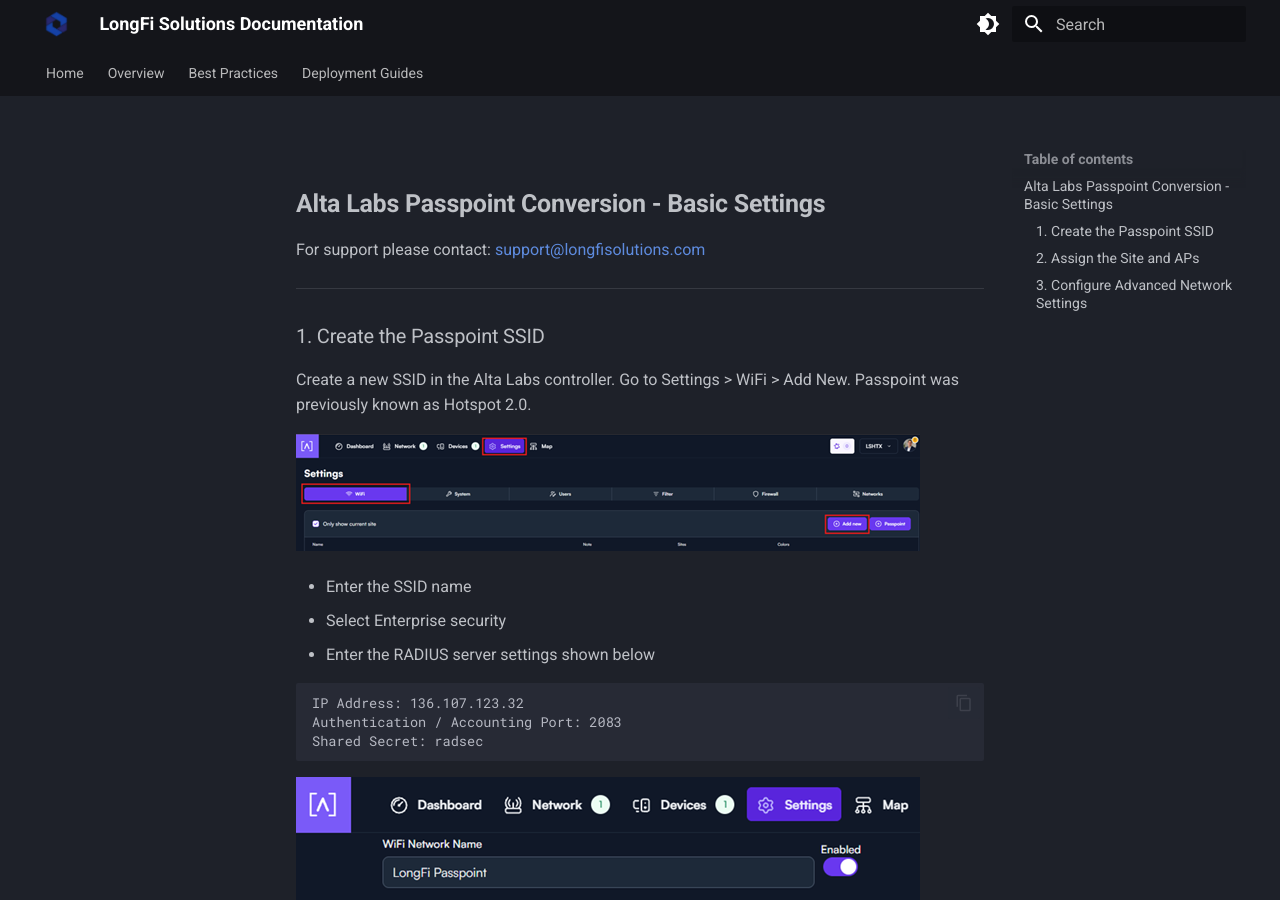
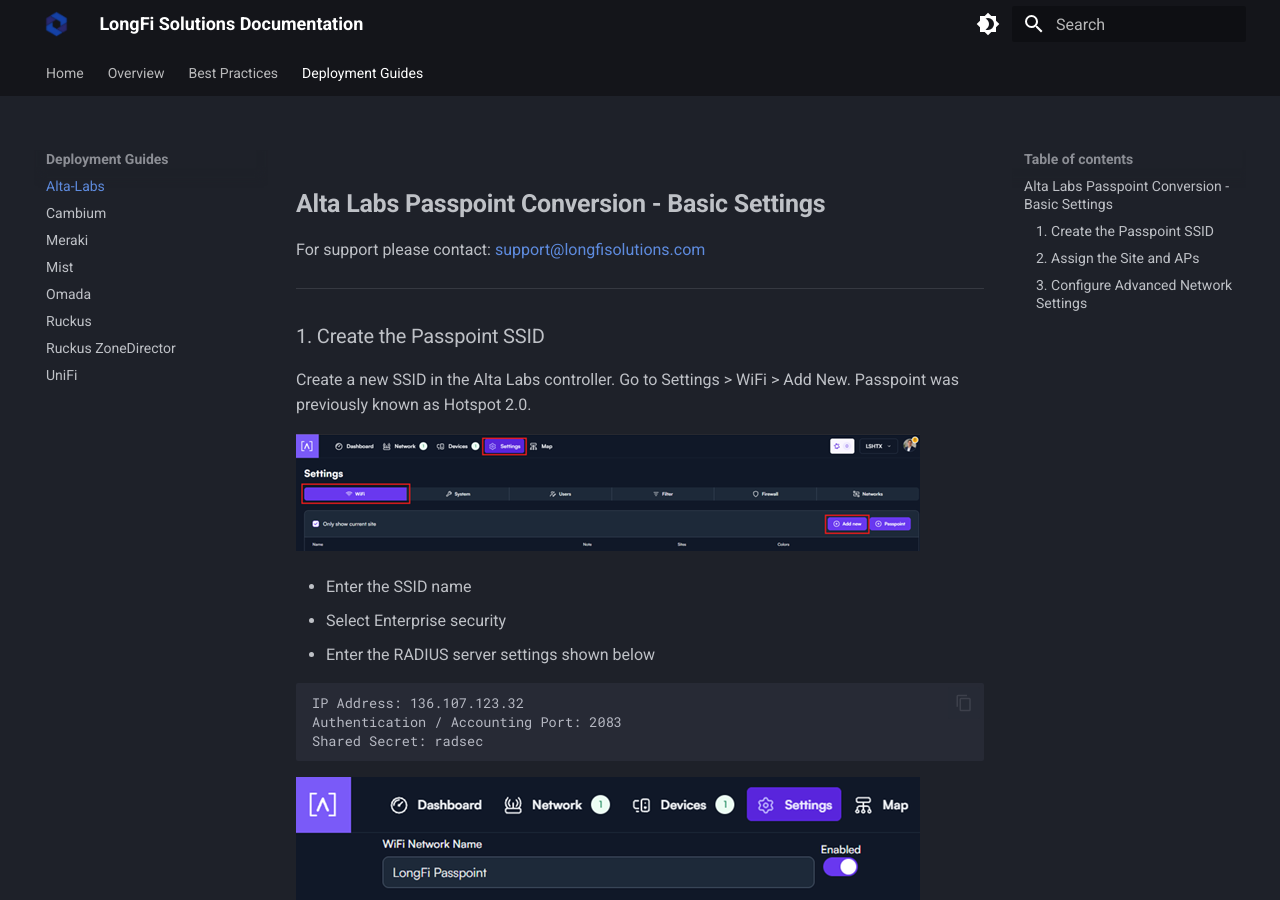
Before and after one commit to LongFi-Solutions/longfi-solutions.github.io, an MkDocs documentation site: the page built from docs/deployment/alta-labs.md, in a window 1280 px wide and 900 px high. Built offline with MkDocs 1.6.1 and Material for MkDocs 9.7.7, drawn with Linux system fonts in a browser that asks for light colours.

Commit message:
Posting Guide for Alta

```diff
--- a/mkdocs.yml
+++ b/mkdocs.yml
@@ -54,10 +54,11 @@ nav:
     - Best Practices & Considerations for Passpoint: best-practices/index.md
   - Deployment Guides:
     # - Introduction: deployment/index.md
-    - UniFi: deployment/unifi.md
-    - Omada: deployment/omada-networks.md
+    - Alta-Labs: deployment/alta-labs.md
+    - Cambium: deployment/cambium.md
     - Meraki: deployment/meraki.md
     - Mist: deployment/mist.md
+    - Omada: deployment/omada-networks.md
     - Ruckus: deployment/ruckus.md
     - Ruckus ZoneDirector: deployment/ruckus-zonedirector.md
-    - Cambium: deployment/cambium.md
+    - UniFi: deployment/unifi.md
```
